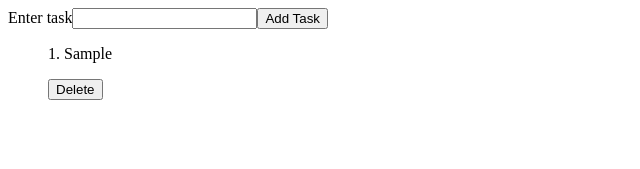
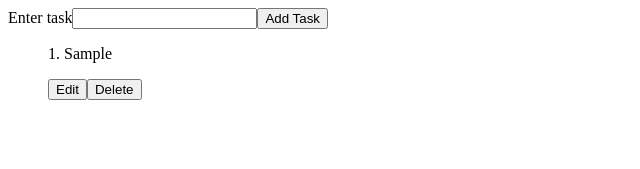
Before and after one commit to WillPabs/task-app, a React (Create React App) app: page / in a window 1280 px wide. Both pictures are taken after typing "Sample" into the empty fields and a click on the button "Add Task". Shown: the top 169 px of the page, without its empty margins (0-640 px from the left). Built offline with nearby package versions, Linux system fonts and the light colour scheme.

Commit message:
Add edit layout

```diff
--- a/src/App.js
+++ b/src/App.js
@@ -37,9 +37,9 @@ class App extends React.Component {
 
   deleteTask = (e) => {
     e.preventDefault();
-    console.log(e.target.id);
+    const id = e.target.id;
     this.setState({
-      tasks: this.state.tasks.filter(task => task.id !== e.target.id)
+      tasks: this.state.tasks.filter(task => task.id !== id)
     })
   }
 
--- a/src/components/Overview.js
+++ b/src/components/Overview.js
@@ -1,17 +1,18 @@
 import React from "react";
 
 const Overview = (props) => {
-    const { tasks, onDelete } = props;
+    const { tasks, onDelete, onEdit } = props;
 
     return (
         <ul>
             {tasks.map((task, i) => {
                 return (
                     <form key={task.id} onSubmit={onDelete} id={task.id}>
-                        <p>{i+1}. {task.text}</p>
-                        <button
-                            type="submit"
-                        >
+                        <p>{i+1}. <span id={task.text}>{task.text}</span></p>
+                        <button type="button" onClick={onEdit}>
+                            Edit
+                        </button>
+                        <button type="submit">
                             Delete
                         </button>
                     </form>
```
